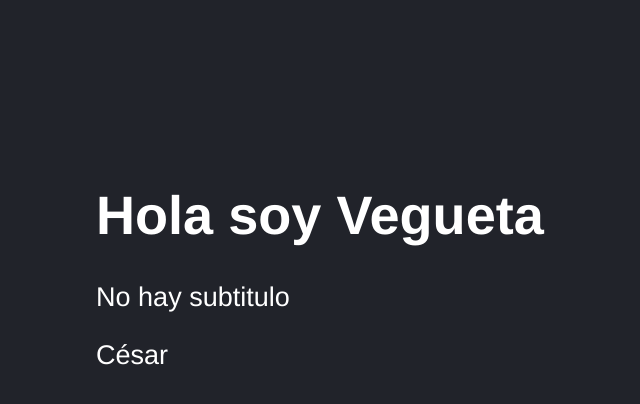
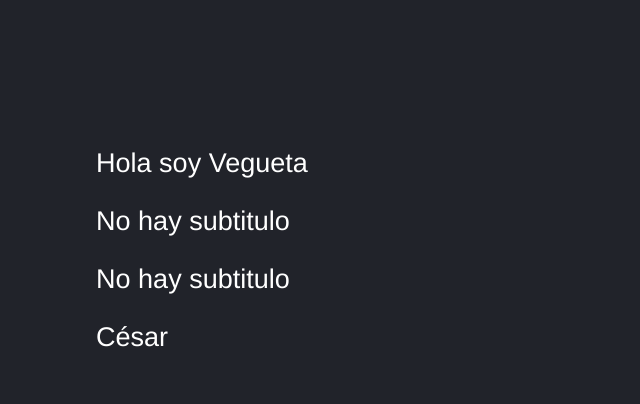
Before and after one commit to cleonsc/react-course-vite, a React (Vite) app: page / in a window 1280 px wide. Shown: the top 404 px of the page, without its empty margins (52-692 px from the left). Built offline with nearby package versions, Linux system fonts and the light colour scheme.

Commit message:
[edit] test with getByTestId

```diff
--- a/src/FirstApp.jsx
+++ b/src/FirstApp.jsx
@@ -5,7 +5,8 @@
 
   return (
     <>
-      <h1> {title} </h1>
+      <div data-testid="test-title"> {title} </div>
+      <p>{subTitle}</p>
       <p>{subTitle}</p>
       <p>{firsName}</p>
     </>
```
Also changed, not shown: 2 other files (tests, documents, lock files or other folders).
